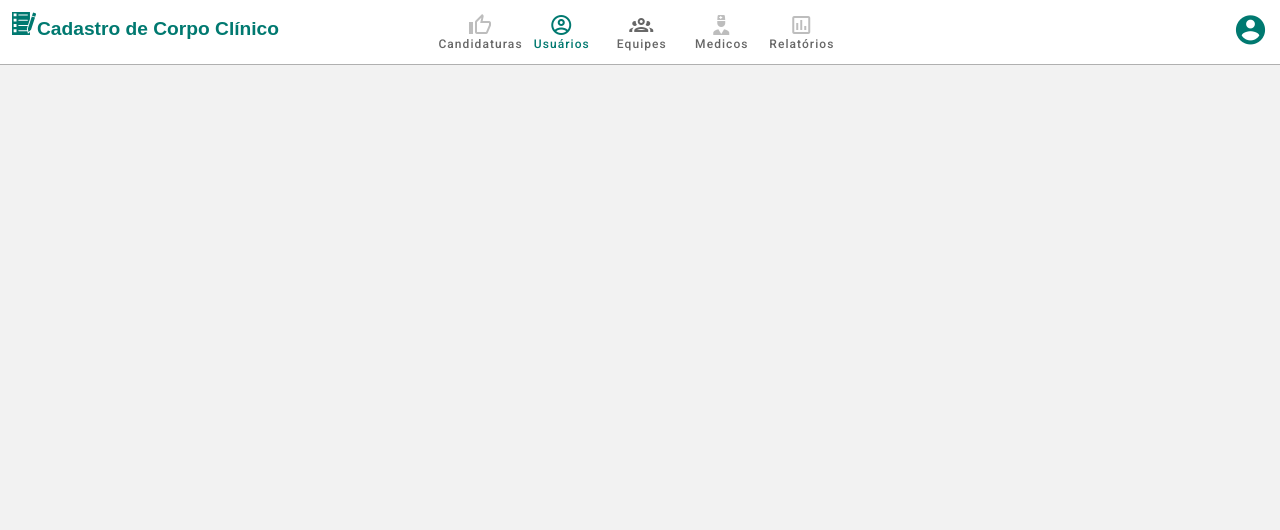
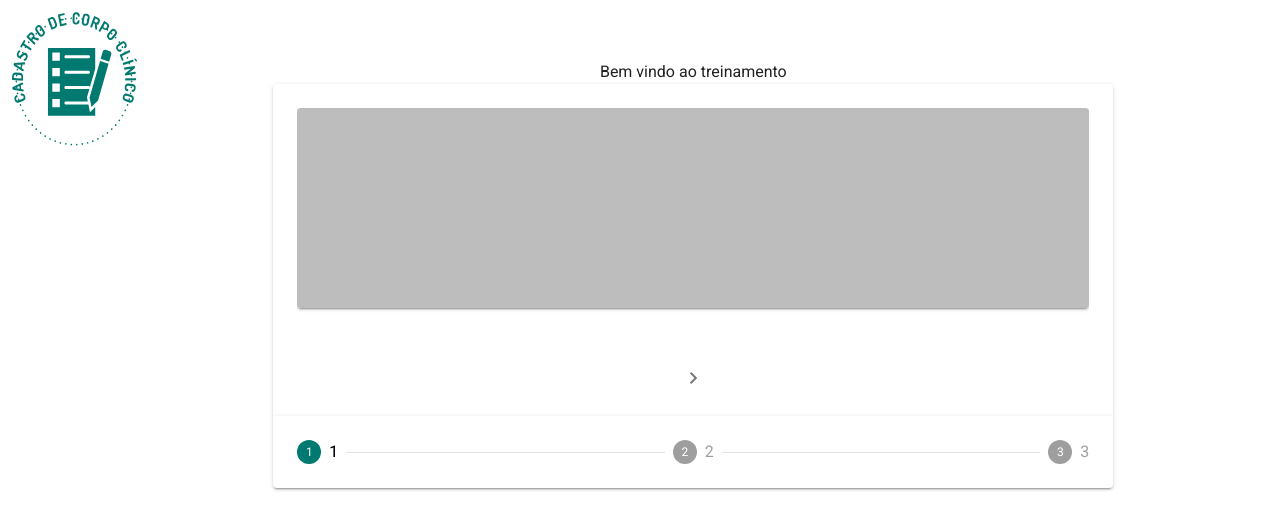
Before and after one commit to ICEI-PUC-Minas-PPLES-TI/plf-es-2021-2-ti4-0658100-corpoclinico, a Nuxt app in the folder Codigo/: page /treinamento in a window 1280 px wide. Shown: the top 530 px of the page. Built offline with nearby package versions, Linux system fonts and the light colour scheme; a web font is replaced by a local one.

Commit message:
tela de video treinamento ok

```diff
--- /dev/null
+++ b/Codigo/pages/treinamento/index.vue
@@ -0,0 +1,68 @@
+<template>
+  <v-container fluid style="overflow: auto; padding: 6vh">
+    <div class="text-center">Bem vindo ao treinamento</div>
+
+    <v-stepper v-model="step">
+      <v-stepper-content step="1">
+        <v-card class="mb-12" color="grey lighten-1" height="200px"></v-card>
+
+        <div class="text-center">
+          <v-btn class="ma-1" plain @click="step = 2">
+            <v-icon> mdi-chevron-right </v-icon>
+          </v-btn>
+        </div>
+      </v-stepper-content>
+
+      <v-stepper-content step="2">
+        <v-card class="mb-12" color="grey lighten-1" height="200px"></v-card>
+
+        <div class="text-center">
+          <v-btn class="ma-1" plain @click="step = 1">
+            <v-icon> mdi-chevron-left </v-icon>
+          </v-btn>
+          <v-btn class="ma-1" plain @click="step = 3">
+            <v-icon> mdi-chevron-right </v-icon>
+          </v-btn>
+        </div>
+      </v-stepper-content>
+
+      <v-stepper-content step="3">
+        <v-card class="mb-12" color="grey lighten-1" height="200px"></v-card>
+
+        <div class="text-center">
+          <v-btn class="ma-1" plain @click="step = 2">
+            <v-icon> mdi-chevron-left </v-icon>
+          </v-btn>
+        </div>
+      </v-stepper-content>
+
+      <v-stepper-header>
+        <v-stepper-step :complete="step > 1" color="#007970" step="1">
+          1
+        </v-stepper-step>
+
+        <v-divider></v-divider>
+
+        <v-stepper-step :complete="step > 2" color="#007970" step="2">
+          2
+        </v-stepper-step>
+
+        <v-divider></v-divider>
+
+        <v-stepper-step color="#007970" step="3"> 3 </v-stepper-step>
+      </v-stepper-header>
+    </v-stepper>
+  </v-container>
+</template>
+
+<script>
+export default {
+  layout: "cmedico",
+  data() {
+    return {
+      step: 1,
+    };
+  },
+  methods: {},
+};
+</script>
```
